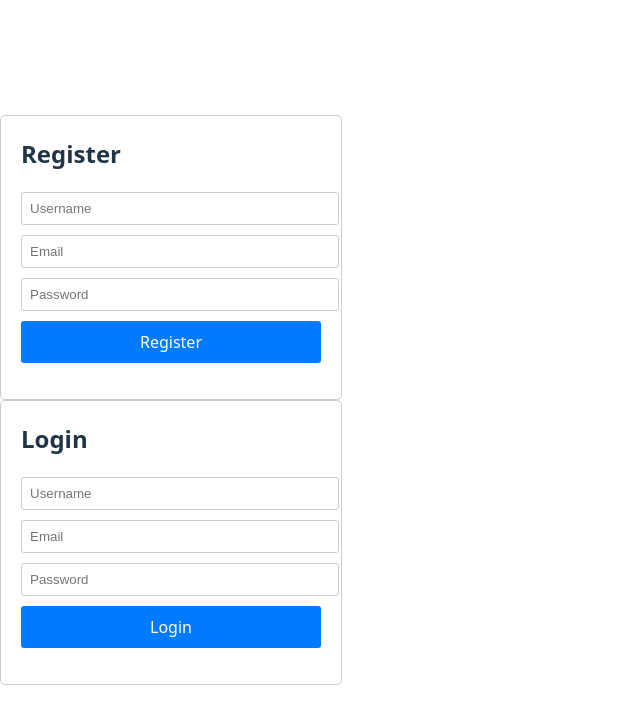
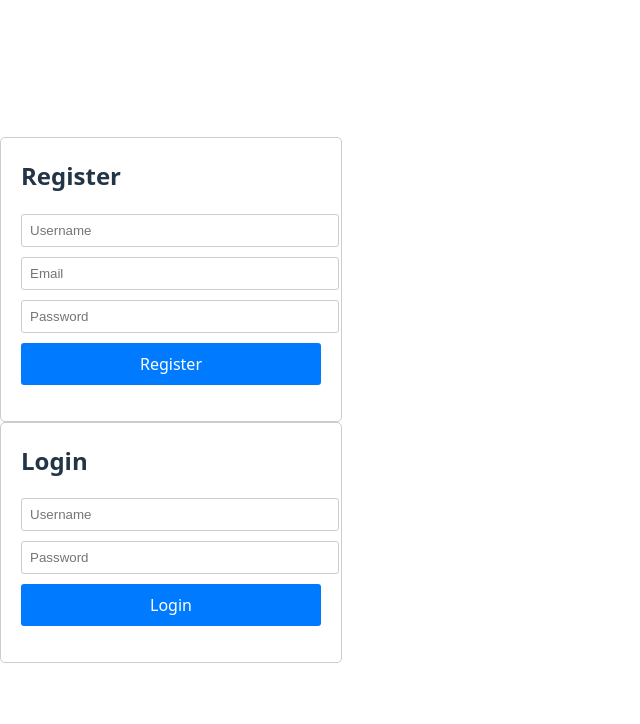
Before and after one commit to belunatic/jwt-auth, a React (Vite) app in the folder client/: page / in a window 1280 px wide. Shown: the top 724 px of the page, without its empty margins (0-640 px from the left). Built offline with nearby package versions, Linux system fonts and the light colour scheme.

Commit message:
feat: update login and registration components to include email field and improve error handling

```diff
--- a/client/src/components/Login.jsx
+++ b/client/src/components/Login.jsx
@@ -6,12 +6,11 @@ import "../css/style.css";
 const Login = ({ setLoggedInUser }) => {
 	const [formData, setFormData] = useState({
 		username: "",
-		email: "",
 		password: "",
 	});
 	const [message, setMessage] = useState("");
 
-	const { username, email, password } = formData;
+	const { username, password } = formData;
 
 	const onChange = (e) =>
 		setFormData({ ...formData, [e.target.name]: e.target.value });
@@ -48,14 +47,6 @@ const Login = ({ setLoggedInUser }) => {
 					required
 				/>
 				<input
-					type="email"
-					placeholder="Email"
-					name="email"
-					value={email}
-					onChange={onChange}
-					required
-				/>
-				<input
 					type="password"
 					placeholder="Password"
 					name="password"
--- a/client/src/components/Register.jsx
+++ b/client/src/components/Register.jsx
@@ -21,12 +21,13 @@ const Register = () => {
 		try {
 			const res = await axios.post("http://localhost:5000/api/auth/register", {
 				username,
+				email,
 				password,
 			});
 			setMessage("Registered successfully"); // Set success message
 		} catch (err) {
-			console.error(err.response.data);
-			setMessage("Failed to register, User already exists"); // Set error message
+			console.error("This is the error: ", err.response.data.msg);
+			setMessage(`Failed to register, ${err.response.data.msg}`); // Set error message
 		}
 	};
 
@@ -43,7 +44,7 @@ const Register = () => {
 					required
 				/>
 				<input
-					type="text"
+					type="email"
 					placeholder="Email"
 					name="email"
 					value={email}
```
